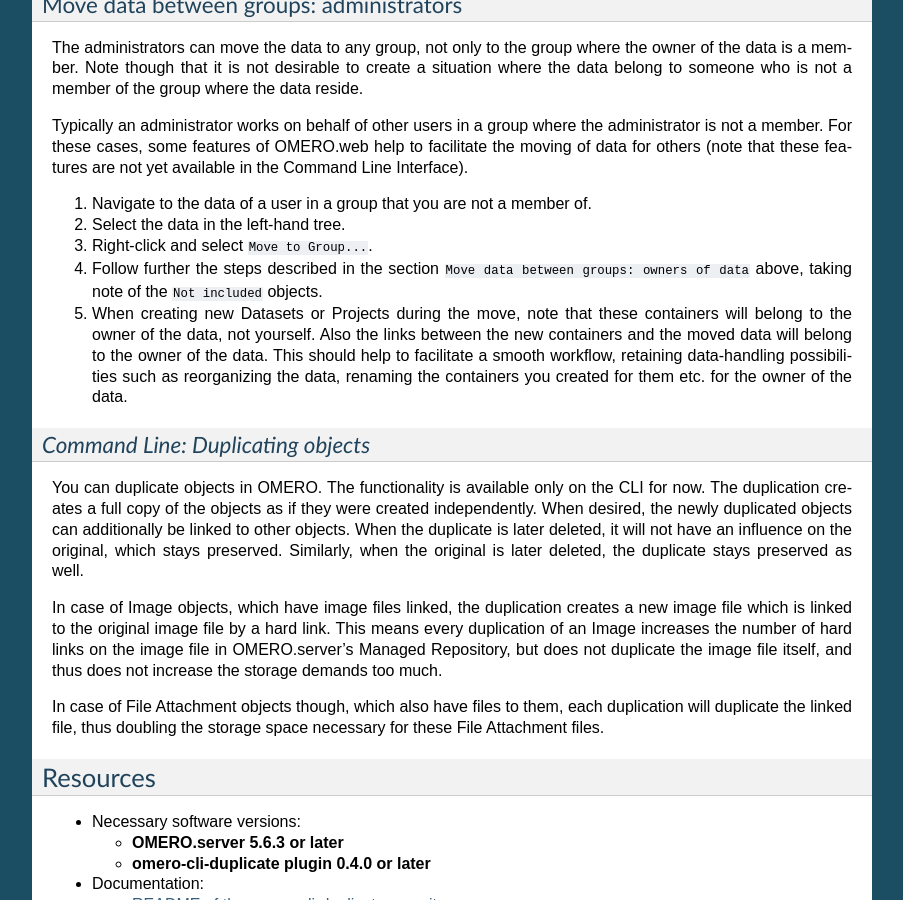
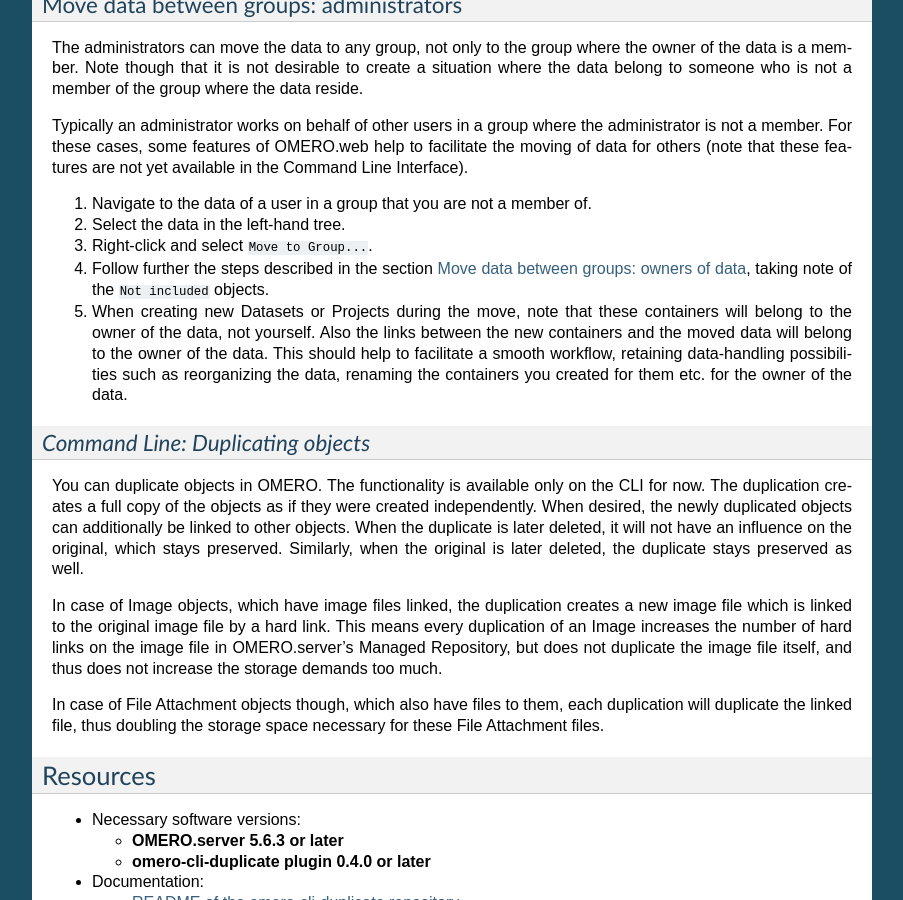
Before and after one commit to ome/omero-guide-introduction, a Sphinx documentation site: the page built from docs/data-management.rst, in a window 1280 px wide and 900 px high, scrolled down 6959 px. Shown: the whole window, without its empty margins (198-1101 px from the left). Built offline with Sphinx 7.4.7, drawn with Linux system fonts in a browser that asks for light colours.

Commit message:
Add an anchor to Movedataowners cf. Simons comment

```diff
--- a/docs/data-management.rst
+++ b/docs/data-management.rst
@@ -349,8 +351,8 @@
 #. Right-click and select ``Move to Group...``.
 
 #. Follow further the steps described in the section
-   ``Move data between groups: owners of data`` above, taking note of the
-   ``Not included`` objects.
+   :ref:`Move data between groups: owners of data <Moveownders>`,
+   taking note of the ``Not included`` objects.
 
 #. When creating new Datasets or Projects during the move,
    note that these containers will belong to the owner of the data,
```
Also changed, not shown: other parts of docs/data-management.rst (+2 -0 lines).
